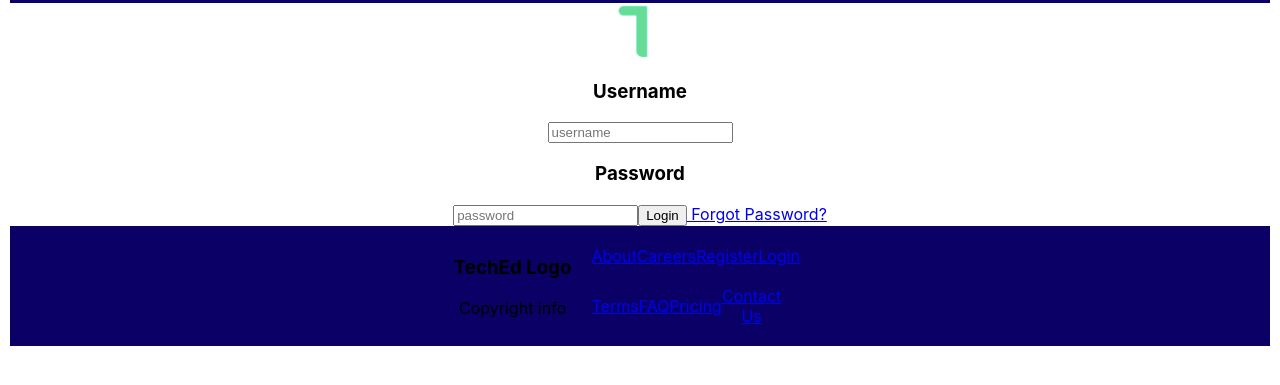
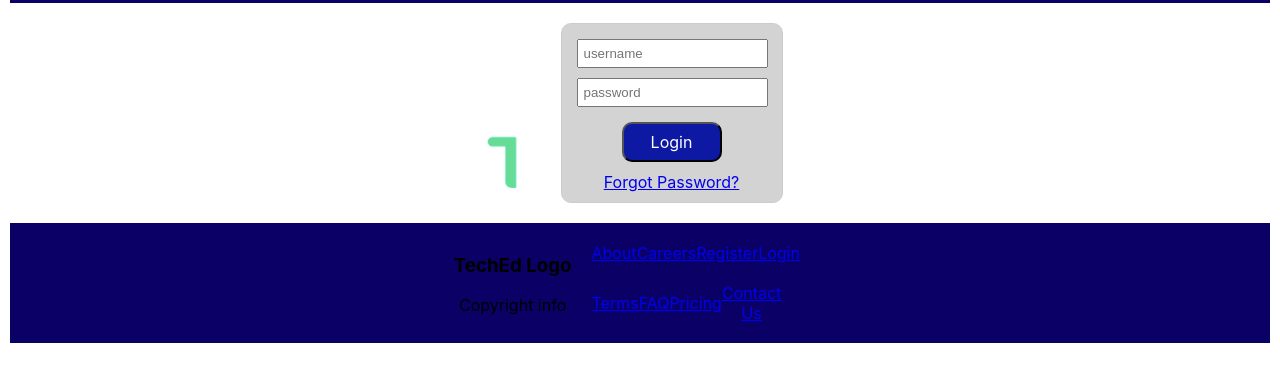
Before and after one commit to umapulu/techedlanding, a React app: page /login in a window 1280 px wide. Shown: the part 87-472 px from the top of the page. Built offline with nearby package versions, Linux system fonts and the light colour scheme.

Commit message:
added files 7/13/2020

```diff
--- a/src/components/pages/Login/Login.js
+++ b/src/components/pages/Login/Login.js
@@ -3,14 +3,12 @@
 function login() {
     return (
 
-        <div>
+        <div className = {'login-image'}>
             <img src = {icon} alt = ""/>
-            <form>
-                <h3>Username</h3>
-                <input type="text" title="username" placeholder="username" />
-                <h3>Password</h3>
-                <input type="password" title="username" placeholder="password" />
-                <button type="submit">Login</button>
+            <form className = {'login'}>
+                <input className = {'login-input'} type="text" title="username" placeholder="username" />
+                <input className = {'login-input'}  type="password" title="username" placeholder="password" />
+                <button className = {'login-button'} type="submit">Login</button>
                 <a href="forgot-password"> Forgot Password?</a>
             </form>
         </div>
--- a/src/components/pages/OurDifference/OurDifference.js
+++ b/src/components/pages/OurDifference/OurDifference.js
@@ -1,15 +1,17 @@
 import React from 'react';
 import '../Pages.css';
+import Aux from '../../../hoc/Aux'
 
 function ourDifference() {
     return (
-        <div>
-            <h1>Industry level standards with project-based learning</h1>
-            <p>Our practical course offerings are carefully created with
-                 each student in mind. We offer a variety of personalized
-                 project-based courses for your needs</p>
-
-         <div  className = {'adjacent3list'}>
+        <Aux>
+            <div className = {'purple'}>
+                <h1>Industry level standards with project-based learning</h1>
+                <p>Our practical course offerings are carefully created with
+                    each student in mind. We offer a variety of personalized
+                    project-based courses for your needs</p>
+            </div>
+         <div  className = {'adjacent-list'}>
             <div className = {'adjacent3'}>
                 <img src = "/logo192.png" alt = "" height = "100" width = "100"/>
                 <h3>Collaborative Learning</h3>
@@ -77,7 +79,7 @@ function ourDifference() {
 
 
 
-        </div>
+        </Aux>
     );
 }
 
--- a/src/components/pages/Pages.css
+++ b/src/components/pages/Pages.css
@@ -1,18 +1,14 @@
 .adjacent {
 
     width: 400px;
-    height: 300px;
     display: inline-block;
+
 }
+
 .adjacent-list {
     text-align: center;
 }
-.adjacent4 {
-    width: 200px;
-    text-align: center;
-    display: inline-block;
-    height: 300px;
-}
+
 .adjacent3 {
 
     width: 200px;
@@ -20,19 +16,25 @@
 
 }
 
+.adjacent4 {
+    width: 200px;
+    text-align: center;
+    display: inline-block;
+    height: 300px;
+}
+
 .gradient {
     background-color: black;
     background-image: linear-gradient(to bottom right, blue, purple);
 
 }
+
 .purple {
     background-color: #0D19A3;
+    color: white;
 
 }
 
-.block {
-    height: 600px;
-}
 .white {
     background-color: white;
 }
@@ -60,13 +62,43 @@
     margin: 10px;
 }
 
-.adjacent3list {
-    height: 300px;
+.list {
+    text-align: left;
+    width: 500px;
+    display: inline-block;
+    margin-left: 40px;
+}
+
+.login {
+    width:200px;
+    margin:20px;
+    border:1px #CCC solid;
+    padding:10px;
+    display: inline-block;
+    border-radius: 10px;
+    background-color: lightgray;
+    }
+.login-image {
     text-align: center;
+}
+
+.login-button {
+    background-color:#0D19A3;
+    color: white;
+    font: inherit;
+    padding: 8px;
+    cursor: pointer;
+    text-decoration: none;
+    width: 100px;
+    margin: 10px;
+    margin-left: 30px;
+    margin-right: 30px;
+    border-radius: 10px;
+    display: inline-block;
 
 }
 
-.list {
-    text-align: left;
-    width: 600px;
+.login-input {
+padding:5px;
+margin:5px;
 }
--- a/src/components/pages/Pricing/Pricing.js
+++ b/src/components/pages/Pricing/Pricing.js
@@ -15,7 +15,7 @@ function pricing() {
             </div>
             <img className = {'adjacent'} src = "/logo192.png" alt = "" />
         </div>
-        <div className = {'adjacent3list'}>
+        <div className = {'adjacent-list'}>
             <div className = {'adjacent3'}>
                 <img src = "/logo192.png" alt = "" height = "100" width = "100"/>
                 <h1>Group</h1>
@@ -75,7 +75,7 @@ function pricing() {
                 computer science mastery with TechEd
             </p>
         <div >
-            <div className = {'adjacent3list'}>
+            <div className = {'adjacent-list'}>
                 <h1 className = {'adjacent3'}> 1 </h1>
                 <div className = {'adjacent3'}>
                     <h1>Schedule your call</h1>
@@ -85,7 +85,7 @@ function pricing() {
                 </div>
                 <img className = {'adjacent3'} src = "/logo192.png" alt = ""/>
             </div>
-            <div  className = {'adjacent3list'}>
+            <div  className = {'adjacent-list'}>
                 <h1 className = {'adjacent3'}> 2 </h1>
                 <div className = {'adjacent3'}>
                 <h1>Customize your experience</h1>
@@ -96,7 +96,7 @@ function pricing() {
                 </div>
                 <img className = {'adjacent3'} src = "/logo192.png" alt = ""/>
             </div>
-            <div className = {'adjacent3list'}>
+            <div className = {'adjacent-list'}>
                 <h1 className = {'adjacent3'}> 3 </h1>
                 <div className = {'adjacent3'}>
                     <h1>Start Learning</h1>
--- a/src/components/pages/SignUp/SignUp.js
+++ b/src/components/pages/SignUp/SignUp.js
@@ -1,21 +1,21 @@
 import React from 'react';
 import icon from '../../../assets/LoginIcon.png'
-
+import Aux from '../../../hoc/Aux';
 function signUp() {
     return (
-        <div>
+        <Aux>
             <div>
             <img src = {icon} alt = ""/>
-            <form>
-                <h3>Username</h3>
-                <input type="text" title="username" placeholder="username" />
-                <h3>Password</h3>
-                <input type="password" title="username" placeholder="password" />
-                <input type="password" title="username" placeholder="re-enter password"/>
-                <button type="submit">Register</button>
+            <form className = {'login'}>
+                <input className = {'login-input'} type="text" title="username" placeholder="name"/>
+                <input className = {'login-input'} type="text" title="username" placeholder="username" />
+                <input className = {'login-input'} type="password" title="username" placeholder="password" />
+                <input className = {'login-input'} type="password" title="username" placeholder="re-enter password"/>
+                <button className = {'login-button'}type="submit">Register</button>
             </form>
             </div>
-        </div>
+        </Aux>
+
     );
 }
 
```
